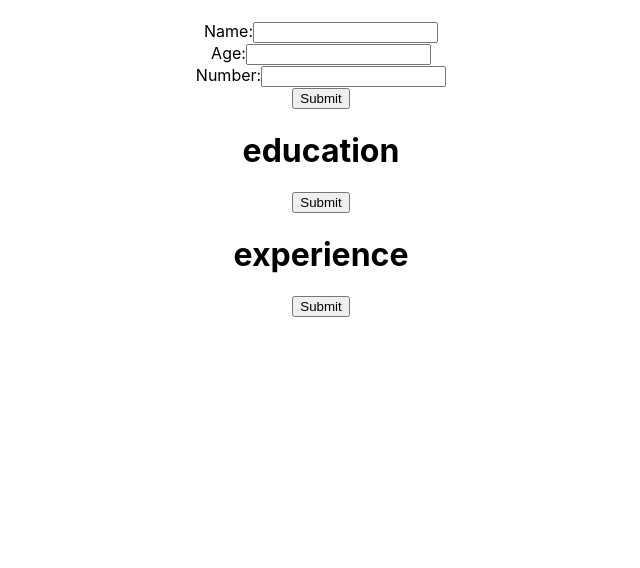
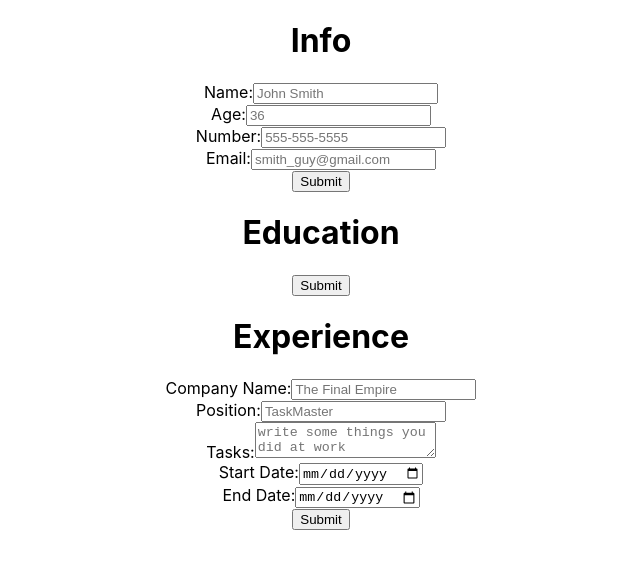
Before and after one commit to Dezzep/cv-project, a React (Create React App) app: page / in a window 1280 px wide. Shown: the top 568 px of the page, without its empty margins (319-959 px from the left). Built offline with nearby package versions, Linux system fonts and the light colour scheme.

Commit message:
refactored handleChange to select the event.target.id to declare what key is being changed in state, this reduced the need to have multiple handleChange functions, thus there is now only one.

```diff
--- a/src/App.js
+++ b/src/App.js
@@ -6,10 +6,10 @@ function App() {
 
   return (
     <div className="App">
-      <Info/>
+      <Info info="Info"/>
 
-      <Education test='education'></Education>
-      <Experience test="experience"></Experience>
+      <Education test='Education'></Education>
+      <Experience test="Experience"></Experience>
 
     </div>
   );
--- a/src/components/Education.js
+++ b/src/components/Education.js
@@ -6,12 +6,18 @@ class Education extends Component {
 
     this.state = {
       form: true,
+      school: '',
+      startDate: '',
+      endDate: '',
     }
     this.onClickBtn = this.onClickBtn.bind(this);
   }
 
   onClickBtn = () => {
     this.state.form === false ? this.setState({ form: true }) : this.setState({ form: false})
+  }
+  handleChange(event) { //--
+    this.setState({company: event.target.value})
   }
 
 
--- a/src/components/Experience.js
+++ b/src/components/Experience.js
@@ -6,16 +6,24 @@ class Experience extends Component {
 
     this.state = {
       form: true,
-
-      formValues: {
-
-      }
+      company: '',
+      position: '',
+      tasks: '',
+      start: '',
+      end: '',
     }
     this.onClickBtn = this.onClickBtn.bind(this);
+    this.handleChange = this.handleChange.bind(this);
   }
 
-  onClickBtn = () => {
+  onClickBtn = (event) => {
     this.state.form === false ? this.setState({ form: true }) : this.setState({ form: false})
+    event.preventDefault();
+
+  }
+
+  handleChange(event) {
+    this.setState({[event.target.id]: event.target.value})
   }
 
 
@@ -25,9 +33,37 @@ class Experience extends Component {
       <div>
         <h1>{this.props.test}</h1>
         <form>
+        <div> <label htmlFor="company">Company Name:</label><input id="company"
+        type="text" value={this.state.company} onChange={this.handleChange}  placeholder="The Final Empire">
+          </input>
+        </div>
 
+        <div> <label htmlFor="position">Position:</label><input id="position"
+        type="text" value={this.state.position} onChange={this.handleChange} placeholder="TaskMaster">
+          </input>
+        </div>
+
+        <div> <label htmlFor="tasks">Tasks:</label><textarea id="tasks"
+         value={this.state.tasks} onChange={this.handleChange} placeholder="write some things you did at work">
+          </textarea>
+        </div>
+
+        <div> <label htmlFor="start">Start Date:</label><input id="start"
+        type="date" value={this.state.start} onChange={this.handleChange}>
+          </input>
+        </div>
+
+        <div> <label htmlFor="end">End Date:</label><input id="end"
+        type="date" value={this.state.end} onChange={this.handleChange}>
+          </input>
+        </div>
+
+        <div>
+        </div>
+
+          <button onClick={this.onClickBtn}>Submit</button>
         </form>
-        <button onClick={this.onClickBtn}>Submit</button>
+
       </div>
     );
     }
@@ -36,7 +72,12 @@ class Experience extends Component {
         <div>
           <h1>{this.props.test}</h1>
           <button onClick={this.onClickBtn}>Edit</button>
-          <h2>The rendered Content!</h2>
+          <h3>{this.state.company}</h3>
+          <h3>{this.state.position}</h3>
+          <h3>{this.state.tasks}</h3>
+          <h3>{this.state.start}</h3>
+          <h3>{this.state.end}</h3>
+
         </div>
       )
     }
--- a/src/components/User_info.js
+++ b/src/components/User_info.js
@@ -8,25 +8,17 @@ class Info extends Component {
       name: '',
       age: '',
       number: '',
+      email: '',
 
     }
     this.onClickBtn = this.onClickBtn.bind(this);
-    this.handleChangeName = this.handleChangeName.bind(this);
-    this.handleChangeAge = this.handleChangeAge.bind(this);
-    this.handleChangeNumber = this.handleChangeNumber.bind(this);
+    this.handleChange = this.handleChange.bind(this);
+  }
+  handleChange(event) {
+    this.setState({[event.target.id]: event.target.value})
+
   }
 
-  handleChangeName(event) {
-    this.setState({name: event.target.value})
-  }
-
-  handleChangeAge(event) {
-    this.setState({age: event.target.value})
-
-  }
-  handleChangeNumber(event) {
-    this.setState({number: event.target.value})
-  }
 
   onClickBtn = (event) => {
     if (this.state.form) {
@@ -35,25 +27,27 @@ class Info extends Component {
     this.state.form === false ? this.setState({ form: true }) : this.setState({ form: false })
   }
 
-
-
   render() {
     if (this.state.form) {
     return (
       <div>
-        <h1>{this.props.test}</h1>
+        <h1>{this.props.info}</h1>
         <form>
 
-        <div> <label htmlFor="input-name">Name:</label><input id="input-name"
-        type="text" value={this.state.name} onChange={this.handleChangeName}>
+        <div> <label htmlFor="name">Name:</label><input id="name"
+        type="text" value={this.state.name} onChange={this.handleChange} placeholder="John Smith">
           </input></div>
 
-        <div> <label htmlFor="input-age">Age:</label><input id="input-age"
-        type="number" value={this.state.age} onChange={this.handleChangeAge}>
+        <div> <label htmlFor="age">Age:</label><input id="age"
+        type="number" value={this.state.age} onChange={this.handleChange} placeholder="36">
           </input></div>
 
-        <div> <label htmlFor="input-number">Number:</label><input id="input-number"
-        type="number" value={this.state.number} onChange={this.handleChangeNumber}>
+        <div> <label htmlFor="number">Number:</label><input id="number"
+        type="number" value={this.state.number} onChange={this.handleChange} placeholder="555-555-5555">
+          </input></div>
+
+          <div> <label htmlFor="email">Email:</label><input id="email"
+        type="email" value={this.state.email} onChange={this.handleChange} placeholder="smith_guy@gmail.com">
           </input></div>
 
         <button
@@ -71,6 +65,7 @@ class Info extends Component {
           <h3>{this.state.name}</h3>
           <h3>{this.state.age}</h3>
           <h3>{this.state.number}</h3>
+          <h3>{this.state.email}</h3>
 
         </div>
       )
```
